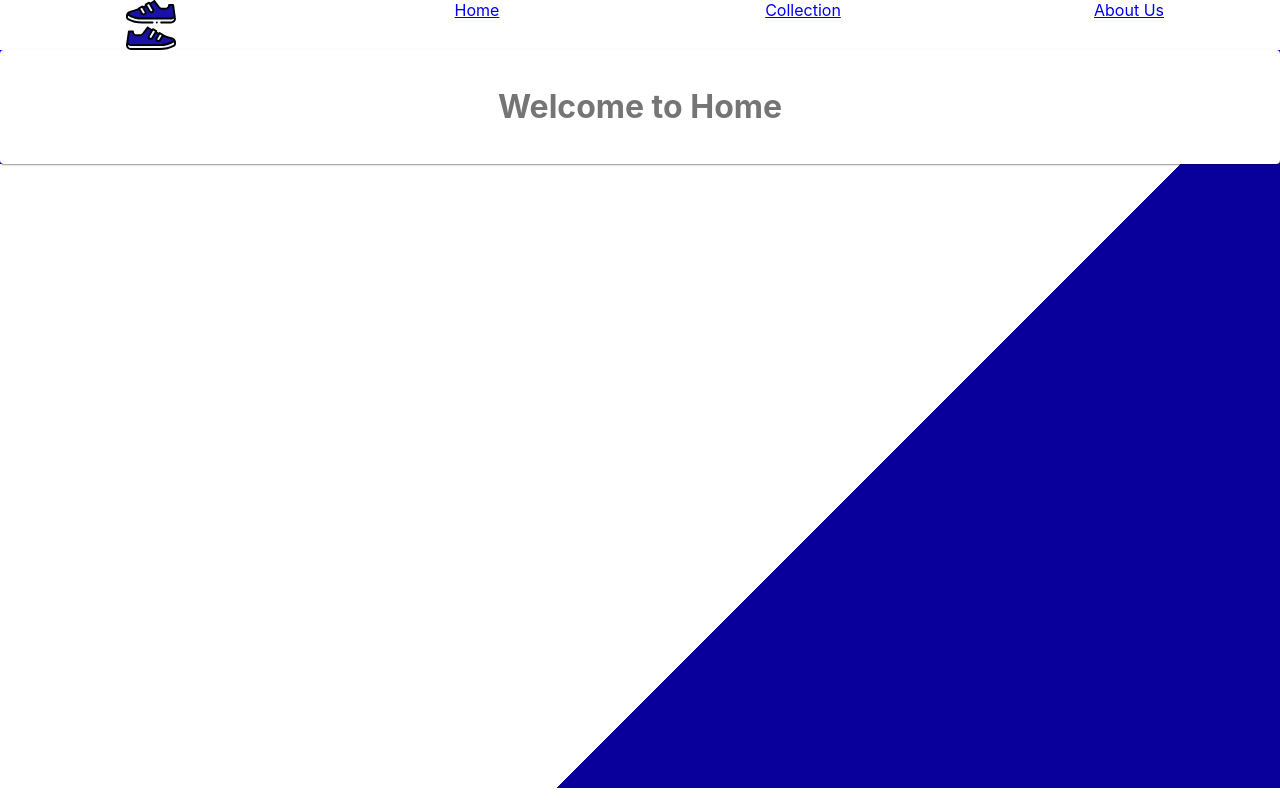
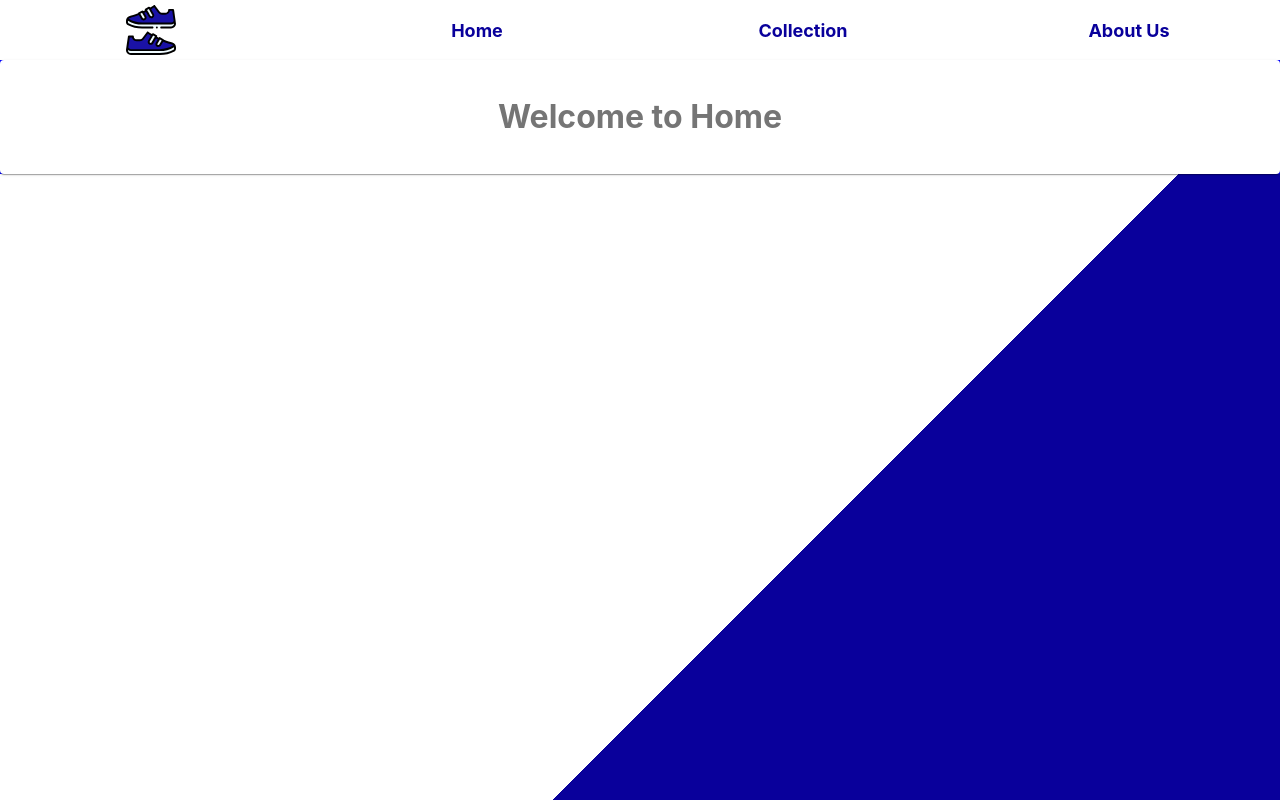
Before and after one commit to iMuhammadUmer/shoe-store, a React (Create React App) app: page / in a window 1280 px wide. Built offline with nearby package versions, Linux system fonts and the light colour scheme.

Commit message:
[feat] navbar items

```diff
--- a/src/components/Navbar.js
+++ b/src/components/Navbar.js
@@ -8,6 +8,9 @@ import Grid from "@material-ui/core/Grid";
 const useStyles = makeStyles((theme) => ({
   root: {
     flexGrow: 1,
+    height: "60px",
+    display: "flex",
+    alignItems: "center",
   },
   paper: {
     padding: theme.spacing(2),
@@ -17,6 +20,9 @@ const useStyles = makeStyles((theme) => ({
   grid: {
     display: "flex",
     justifyContent: "center",
+    alignItems: "center",
+    fontSize: "18px",
+    textDecoration: "none",
   },
 }));
 
@@ -31,13 +37,19 @@ export const Navbar = () => {
           </Link>
         </Grid>
         <Grid item xs={12} sm={3} className={classes.grid}>
-          <Link to="/">Home</Link>
+          <Link to="/" className={"link"}>
+            Home
+          </Link>
         </Grid>
         <Grid item xs={12} sm={3} className={classes.grid}>
-          <Link to="/collection">Collection</Link>
+          <Link to="/collection" className={"link"}>
+            Collection
+          </Link>
         </Grid>
         <Grid item xs={12} sm={3} className={classes.grid}>
-          <Link to="/about">About Us</Link>
+          <Link to="/about" className={"link"}>
+            About Us
+          </Link>
         </Grid>
       </Grid>
     </div>
```
